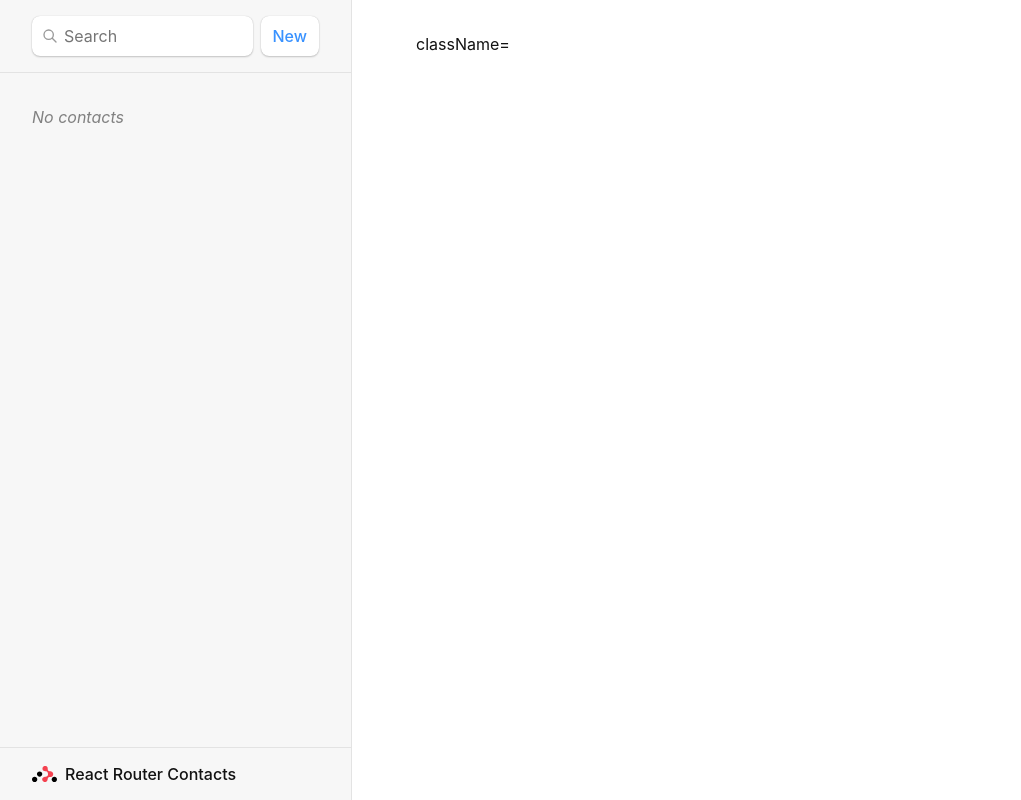
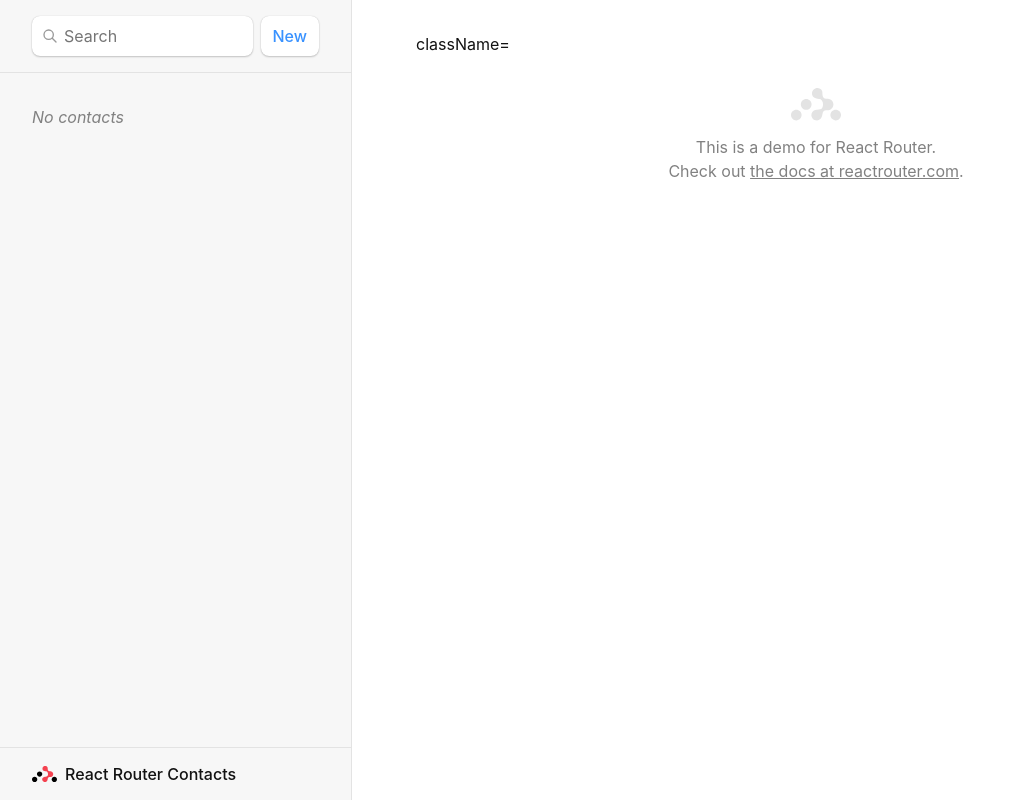
Before and after one commit to mohamedalbasuonyi/Vite-react-router-setup, a React (Vite) app: page / in a window 1280 px wide. Shown: the whole page, without its empty margins (0-1021 px from the left). Built offline with nearby package versions, Linux system fonts and the light colour scheme.

Commit message:
cancel button

```diff
--- a/src/main.jsx
+++ b/src/main.jsx
@@ -4,6 +4,7 @@
 import ErrorPage from "./error-page";
 import { action as destroyAction } from "./routes/destroy";
 
+import Index from "./routes/index";
 
 import Contact, {
   loader as contactLoader,
@@ -33,6 +34,8 @@
 
 
     children: [
+      { index: true, element: <Index /> },
+
       {
         path: "contacts/:contactId",
         element: <Contact />,
@@ -47,6 +50,7 @@
       {
         path: "contacts/:contactId/destroy",
         action: destroyAction,
+        errorElement: <div>Oops! There was an error.</div>,
       },
     ],
   },
--- a/src/routes/destroy.jsx
+++ b/src/routes/destroy.jsx
@@ -2,6 +2,7 @@
 import { deleteContact } from "../contacts";
 
 export async function action({ params }) {
+  throw new Error("oh dang!");
   await deleteContact(params.contactId);
   return redirect("/");
 }
--- a/src/routes/edit.jsx
+++ b/src/routes/edit.jsx
@@ -1,4 +1,4 @@
-import { Form, useLoaderData, redirect,} from "react-router-dom";
+import { Form, useLoaderData, redirect,useNavigate,} from "react-router-dom";
 import { updateContact } from "../contacts";
 
 export async function action({ request, params }) {
@@ -10,6 +10,7 @@
 
 export default function EditContact() {
   const { contact } = useLoaderData();
+  const navigate = useNavigate();
 
   return (
     <Form method="post" id="contact-form">
@@ -59,7 +60,9 @@
       </label>
       <p>
         <button type="submit">Save</button>
-        <button type="button">Cancel</button>
+        <button type="button">onClick={() => {
+            navigate(-1);
+          }}Cancel</button>
       </p>
     </Form>
   );
--- /dev/null
+++ b/src/routes/index.jsx
@@ -0,0 +1,13 @@
+export default function Index() {
+    return (
+      <p id="zero-state">
+        This is a demo for React Router.
+        <br />
+        Check out{" "}
+        <a href="https://reactrouter.com">
+          the docs at reactrouter.com
+        </a>
+        .
+      </p>
+    );
+  }
```
